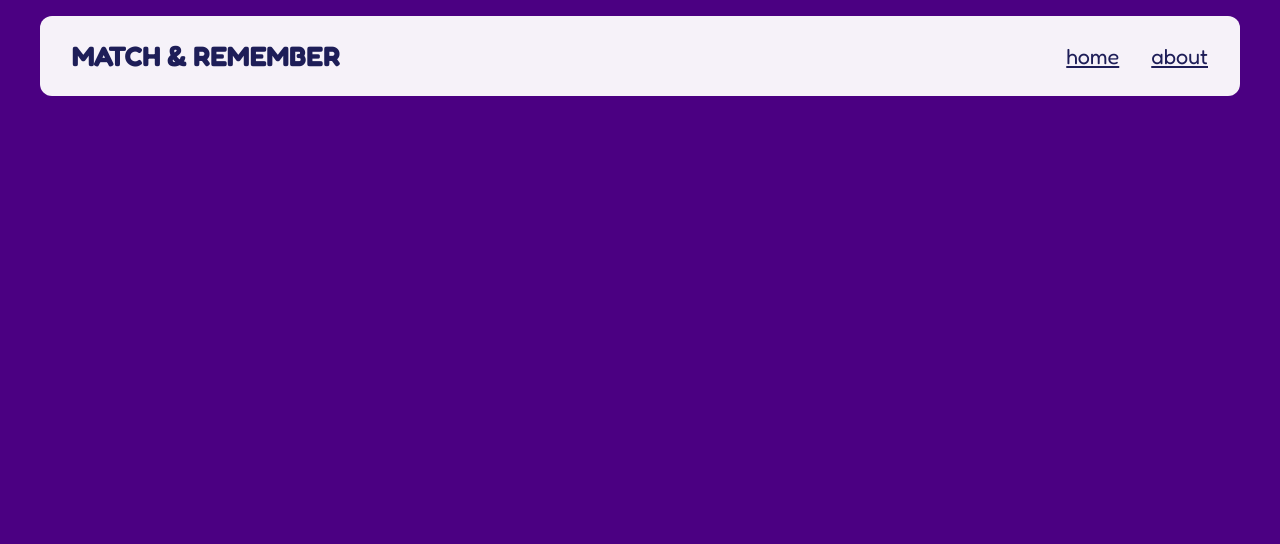
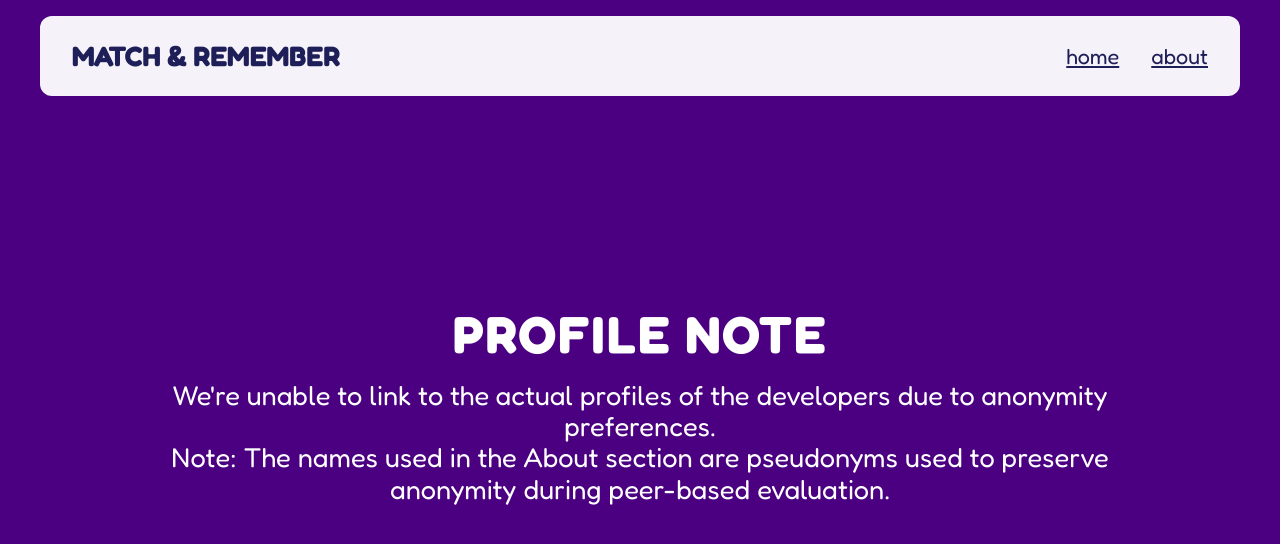
Before and after one commit to KTawk/memory-game, a React (Vite) app in the folder game-app/: page /gothic-profile-note in a window 1280 px wide. Shown: the top 544 px of the page. Built offline with nearby package versions, Linux system fonts and the light colour scheme.

Commit message:
Modified about page for anonymity

```diff
--- a/game-app/App.jsx
+++ b/game-app/App.jsx
@@ -9,6 +9,7 @@ import { BrowserRouter as Router, Routes, Route, Link } from 'react-router-dom';
 import About from './components/About';
 import CustomNavbar from './components/CustomNavbar';
 import { Container } from 'react-bootstrap';
+import GothicProfileNote from './components/GothicProfileNote';
 
 export default function App() {
     const initialFormData = {category: "animals-and-nature", number: 10}
@@ -253,6 +254,7 @@ export default function App() {
             } />
 
             <Route path="/about" element={<About />} />
+            <Route path="/gothic-profile-note" element={<GothicProfileNote />} />
           </Routes>
         </Container>
       </Router>
--- a/game-app/components/About.jsx
+++ b/game-app/components/About.jsx
@@ -8,7 +8,7 @@ export default function About() {
             </p>
 
             <p className="about-paragraph">
-                This project was developed by <strong>Kairly Tawk & Suhas Chimmapudi</strong>, software engineering students passionate about building accessible and engaging digital experiences.
+                This project was developed by <strong>Clara Jennings & Marcus Bennett</strong>, software engineering students passionate about building accessible and engaging digital experiences.
             </p>
 
             <p className="about-paragraph">
@@ -21,8 +21,8 @@ export default function About() {
 
             <p className="about-paragraph">
                 You can check out the code or reach out via: <br/>
-                <a href="https://github.com/KTawk/memory-game.git" target="_blank" rel="noreferrer">GitHub</a> |
-                <a href="mailto:Kairly.tauk@outloook.com"> Email</a>
+                <a href="/gothic-profile-note">GitHub</a> |
+                <a href="/gothic-profile-note">Email</a>
             </p>
         </div>
     );
--- /dev/null
+++ b/game-app/components/GothicProfileNote.jsx
@@ -0,0 +1,13 @@
+
+
+export default function GothicProfileNote() {
+  return (
+    <div className="gothic-note-container">
+      <h1 className="gothic-note-title">PROFILE NOTE</h1>
+      <p className="gothic-note-text">
+        We're unable to link to the actual profiles of the developers due to anonymity preferences. <br/>
+        Note: The names used in the About section are pseudonyms used to preserve anonymity during peer-based evaluation.
+      </p>
+    </div>
+  );
+}
--- a/game-app/index.css
+++ b/game-app/index.css
@@ -466,6 +466,7 @@ Media queries
     color: var(--dark-primary);
     font-family: 'Fredoka', sans-serif;
     margin: 2rem auto 4rem auto;
+
 }
 
 .about-container h1 {
@@ -473,12 +474,14 @@ Media queries
     margin-bottom: 1.5rem;
     font-size: 2.5rem;
     color: var(--dark-primary);
+
 }
 
 .about-paragraph {
     font-size: 1.2rem;
     margin-bottom: 1.5rem;
     line-height: 1.6;
+
 }
 
 .about-paragraph a {
@@ -490,3 +493,25 @@ Media queries
 .about-paragraph a:hover {
     text-decoration: underline;
 }
+
+
+.gothic-note-container {
+  display: flex;
+  flex-direction: column;
+  align-items: center;
+  text-align: center;
+  padding-top: 8rem;
+  min-height: 100vh;
+}
+
+.gothic-note-title {
+  color: white;
+  font-weight: bold;
+  margin-top: 2rem;
+}
+
+.gothic-note-text {
+  color: white;
+  margin-top: 1rem;
+  font-size: 1.7rem;
+}
```
